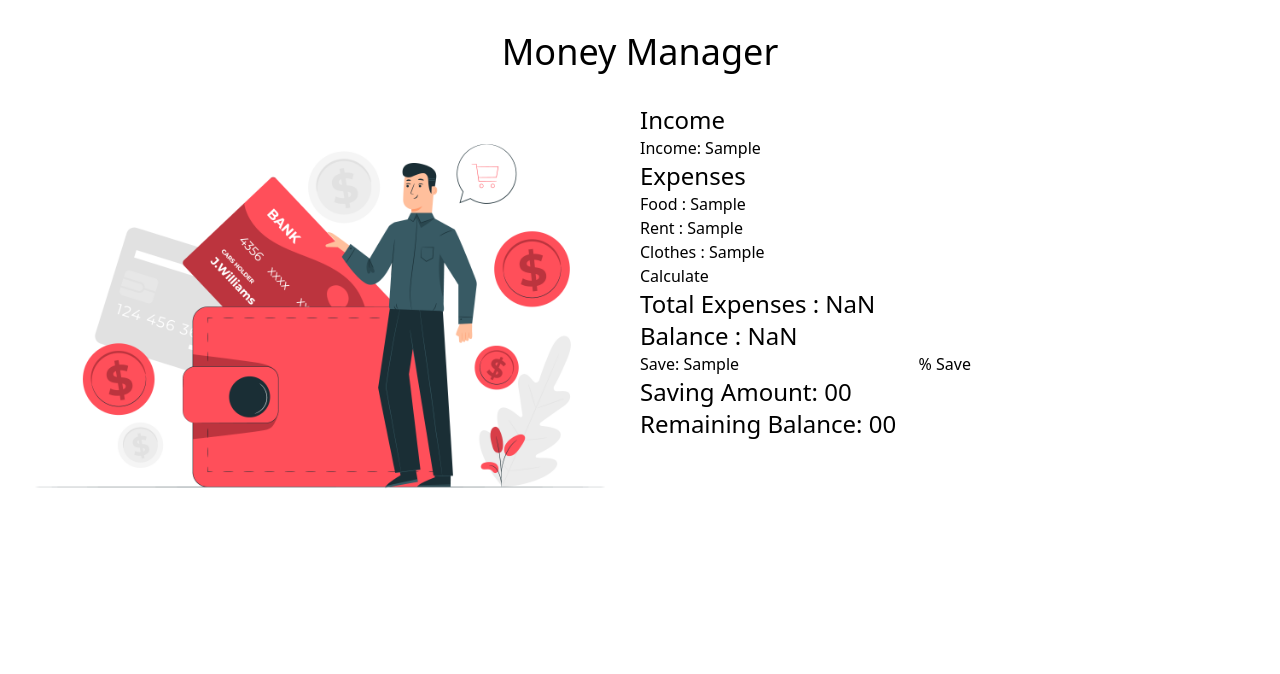
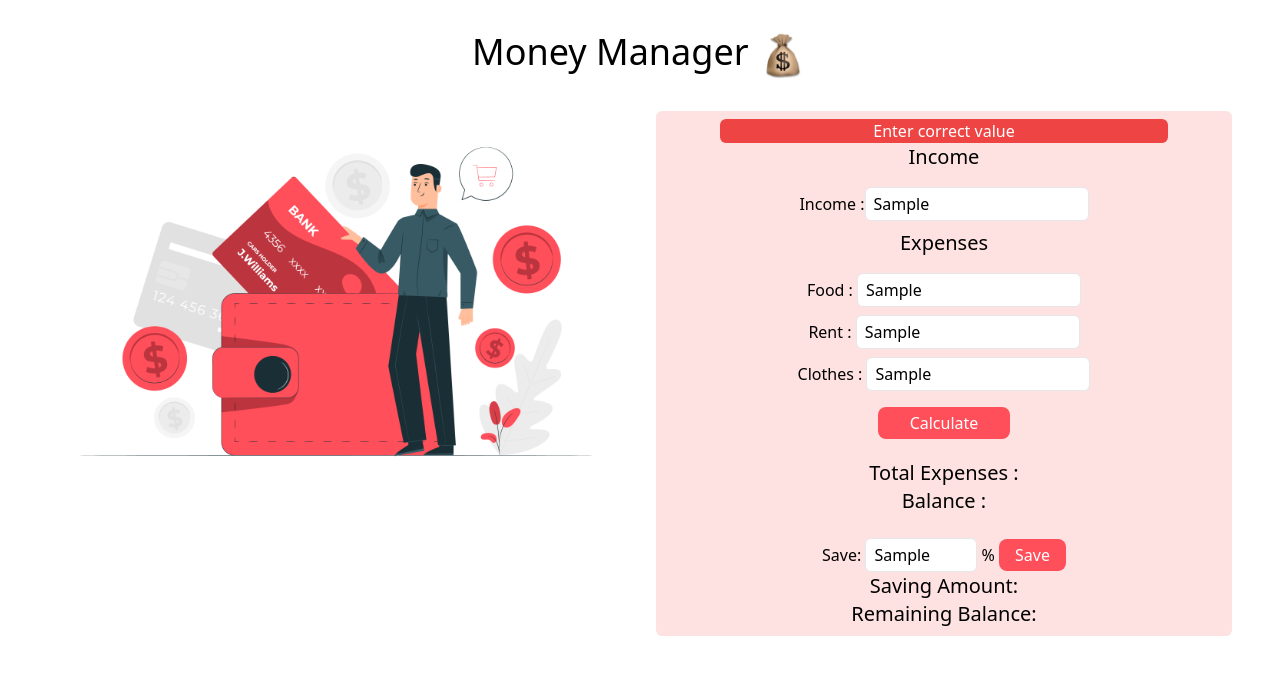
Before and after one commit to mnin-nahid/hand-cash-manager, a plain HTML site: page index.html in a window 1280 px wide. Both pictures are taken after typing "Sample", "Sample", "Sample", "Sample", "Sample" into the empty fields and a click on the button "Calculate". Drawn offline with nearby package versions, Linux system fonts and the light colour scheme.

Commit message:
complete

```diff
--- /dev/null
+++ b/css/style.css
@@ -0,0 +1,6 @@
+.button-color{
+    background-color: #ff4f5a;
+}
+.button-color:hover{
+    background-color: #bc343e;
+}
--- a/index.html
+++ b/index.html
@@ -7,33 +7,36 @@
     <title>Money manager - by mnin-nahid</title>
     <!-- tailwind css -->
     <script src="https://cdn.tailwindcss.com"></script>
+    <!-- css -->
+    <link rel="stylesheet" href="css/style.css">
 </head>
 <body>
     <header>
-        <h1 class="text-4xl text-center py-8">Money Manager</h1>
+        <h1 class="text-4xl text-center py-8">Money Manager <img style="display: inline; width: 50px;" src="images/money-bag.png" alt=""></h1>
     </header>
-    <main>
-        <section class="grid grid-cols-2">
-            <div class="">
-                <img src="images/money.jpg" alt="">
+    <main class="mx-8">
+        <section class="grid lg:grid-cols-2 md:grid-cols-1 sm:grid-cols-1">
+            <div class="mx-4">
+                <img class="object-center" src="images/money.jpg" alt="">
             </div>
-            <div class="">
+            <div class="mx-4 px-16 text-center bg-red-100 rounded-md py-2">
+                <div id="show-error" class="bg-red-500 text-white rounded-md">innerText</div>
                 <!-- income section -->
-                <h3 class="text-2xl">Income</h3>
-                <p>Income: <input type="text" name="" id="income-amount" placeholder="Enter your income"></p>
+                <h3 class="text-xl pb-2">Income</h3>
+                <p>Income :<input type="text" name="" id="income-amount" placeholder="Enter your income" class="w-2/4 px-2 py-1 mt-2 border rounded-md focus:outline-none focus:ring-1 focus:ring-blue-600" required></p>
                 <!-- Expenses section -->
-                <h3 class="text-2xl">Expenses</h3>
-                <p>Food : <input type="text" name="" id="food-expenses" placeholder="How many amount"></p>
-                <p>Rent : <input type="text" name="" id="rent-expenses" placeholder="How many amount"></p>
-                <p>Clothes : <input type="text" name="" id="clothes-expenses" placeholder="How many amount"></p>
-                <button id="claculate-button">Calculate</button>
+                <h3 class="text-xl py-2">Expenses</h3>
+                <p>Food   : <input type="text" name="" id="food-expenses" placeholder="How many amount" class="w-2/4 px-2 py-1 mt-2 border rounded-md focus:outline-none focus:ring-1 focus:ring-blue-600" required></p>
+                <p>Rent   : <input type="text" name="" id="rent-expenses" placeholder="How many amount" class="w-2/4 px-2 py-1 mt-2 border rounded-md focus:outline-none focus:ring-1 focus:ring-blue-600"></p>
+                <p>Clothes : <input type="text" name="" id="clothes-expenses" placeholder="How many amount" class="w-2/4 px-2 py-1 mt-2 border rounded-md focus:outline-none focus:ring-1 focus:ring-blue-600"></p>
+                <button id="claculate-button" class="px-8 py-1 my-4 text-white button-color rounded-lg">Calculate</button>
                 <!-- Calculation -->
-                <h3 class="text-2xl">Total Expenses : <span id="total-expenses">00</span></h3>
-                <h3 class="text-2xl">Balance : <span id="Balance-after-expenses"></span> </h3>
+                <h3 class="text-xl pt-1">Total Expenses : <span id="total-expenses"></span></h3>
+                <h3 class="text-xl pb-2">Balance : <span id="Balance-after-expenses"></span> </h3>
                 <!-- Final calculation -->
-                <p>Save: <input type="text" name="" id="percent-of-saving"> % <button id="save-button">Save</button></p>
-                <h3 class="text-2xl">Saving Amount: <span id="saving-amount">00</span></h3>
-                <h3 class="text-2xl">Remaining Balance: <span id="remaining-balance">00</span></h3>
+                <p>Save: <input type="text" name="" placeholder="Percent" id="percent-of-saving" class="w-1/4 px-2 py-1 mt-2 border rounded-md focus:outline-none focus:ring-1 focus:ring-blue-600"> % <button id="save-button" class="px-4 py-1 mt-4 text-white button-color rounded-lg">Save</button></p>
+                <h3 class="text-xl">Saving Amount: <span id="saving-amount"></span></h3>
+                <h3 class="text-xl">Remaining Balance: <span id="remaining-balance"></span></h3>
             </div>
         </section>
     </main>
--- a/js/index.js
+++ b/js/index.js
@@ -1,5 +1,13 @@
+// error handle start
+const showErrorMessage = document.getElementById('show-error');
+showErrorMessage.style.display = 'none'
+function showError(errorInput){
+    document.getElementById('show-error').innerText = errorInput;
+    showErrorMessage.style.display = 'block';
+};
+// error handle start
 
-// claculate-button
+// claculate-button start
 document.getElementById('claculate-button').addEventListener('click', function(){
     // income
     const incomeAmount = parseFloat(document.getElementById('income-amount').value);
@@ -9,17 +17,41 @@ document.getElementById('claculate-button').addEventListener('click', function()
     const clothesExpenses = parseFloat(document.getElementById('clothes-expenses').value);
     let totalExpenses = parseFloat(document.getElementById('total-expenses').innerText);
     totalExpenses = foodExpenses + rentExpenses + clothesExpenses;
-    document.getElementById('total-expenses').innerText = totalExpenses;
-    document.getElementById('Balance-after-expenses').innerText = incomeAmount - totalExpenses;
+
+    if(isNaN(totalExpenses)){
+        const errorInInput = "Enter correct value"
+        showError(errorInInput);
+    }
+    else{
+        showErrorMessage.style.display = 'none';
+        document.getElementById('total-expenses').innerText = totalExpenses;
+        document.getElementById('Balance-after-expenses').innerText = incomeAmount - totalExpenses;
+    }
 });
+// claculate-button end
+
+// save button hendle start
 document.getElementById('save-button').addEventListener('click', function(){
-    // console.log('save is working')
-    // income
     const incomeAmount = parseFloat(document.getElementById('income-amount').value);
     const percentOfSaving = parseFloat(document.getElementById('percent-of-saving').value);
-    const savingAmount = (incomeAmount / 100) * percentOfSaving;
-    document.getElementById('saving-amount').innerText = savingAmount;
-    const totalExpenses = parseFloat(document.getElementById('total-expenses').innerText);
-    document.getElementById('remaining-balance').innerText = incomeAmount - savingAmount - totalExpenses;
+    if(percentOfSaving <=0 || isNaN(percentOfSaving)){
+        const invalidPercent = 'Enter valid number in percent'
+        showError(invalidPercent);
+    }
+    else{
+        showErrorMessage.style.display = 'none';
+        const savingAmount = (incomeAmount / 100) * percentOfSaving;
 
+        const totalExpenses = parseFloat(document.getElementById('total-expenses').innerText);
+        const remainingBalance = incomeAmount - savingAmount - totalExpenses;
+        if(remainingBalance <= 0 || isNaN(remainingBalance)){
+            const balanceAlert = "You have insufficient balance"
+            showError(balanceAlert);
+        }
+        else{
+            document.getElementById('saving-amount').innerText = savingAmount;
+            document.getElementById('remaining-balance').innerText = remainingBalance;
+        }
+    }
 })
+// save button hendle start
```
Also changed, not shown: images/money-bag.png (added), images/save-money.jpg (deleted).
